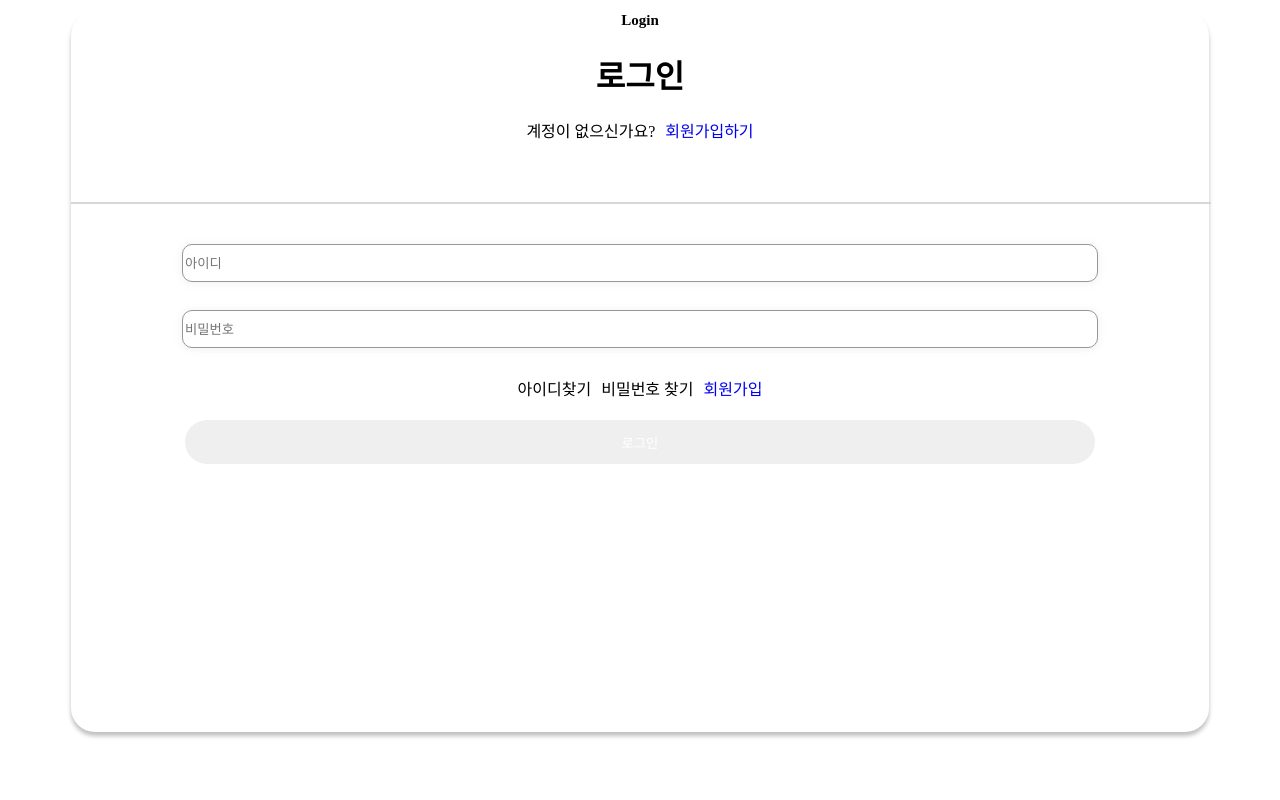
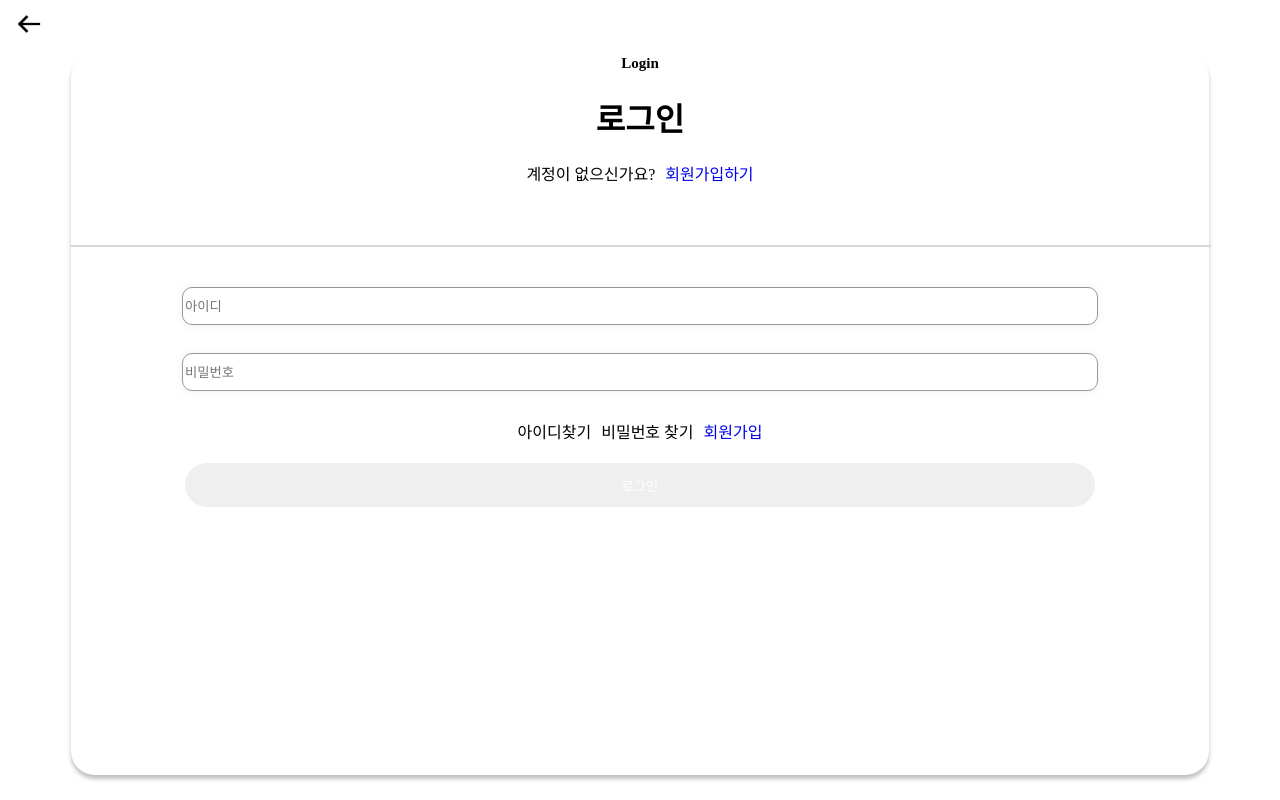
Before and after one commit to Skin-Beauty/Beauty-Front, a React (Create React App) app: page /login in a window 1280 px wide. Built offline with nearby package versions, Linux system fonts and the light colour scheme.

Commit message:
feat: 뒤로가기 기능 추가

```diff
--- /dev/null
+++ b/src/components/backBtn.js
@@ -0,0 +1,32 @@
+import styled from "styled-components";
+import React, { useEffect, useState } from "react";
+import { useNavigate } from "react-router-dom";
+import Up from "../asset/Up.svg";
+
+const BackBtn = () => {
+  const navigate = useNavigate();
+  const onClickBtn = () => {
+    console.log("back");
+    navigate(-1); // 바로 이전 페이지로 이동, '/main' 등 직접 지정도 당연히 가능
+  };
+  return (
+    <>
+      <BackButton onClick={onClickBtn}>
+        <img src={Up}></img>
+      </BackButton>
+    </>
+  );
+};
+
+const BackButton = styled.button`
+  width: 30px;
+  height: 30px;
+  cursor: pointer;
+  border: none;
+  background: none;
+  img {
+    width: 30px;
+  }
+`;
+
+export default BackBtn;
--- a/src/pages/CosmeticPage.js
+++ b/src/pages/CosmeticPage.js
@@ -4,10 +4,12 @@ import { Link } from "react-router-dom";
 import "../styles/common.scss";
 import titleBox from "../components/titleBox";
 import popularCosmetic from "../_mock/popular";
+import BackBtn from "../components/backBtn";
 
 const CosmeticPage = () => {
   return (
     <>
+      <BackBtn></BackBtn>
       {titleBox("인기제품")}
       {popularCosmetic.map((cos) => {
         return (
--- a/src/pages/LoginPage.js
+++ b/src/pages/LoginPage.js
@@ -2,6 +2,7 @@ import React, { useEffect, useState } from "react";
 import styled, { createGlobalStyle } from "styled-components";
 import { Link } from "react-router-dom";
 import "../styles/common.scss";
+import BackBtn from "../components/backBtn";
 
 const LoginPage = () => {
   useEffect(() => {
@@ -9,6 +10,7 @@ const LoginPage = () => {
   }, []);
   return (
     <>
+      <BackBtn></BackBtn>
       <Wrapper>
         <SubTitle>Login</SubTitle>
         <Title>로그인</Title>
--- a/src/pages/RegisterPage.js
+++ b/src/pages/RegisterPage.js
@@ -2,6 +2,7 @@ import React, { useEffect, useState } from "react";
 import styled, { createGlobalStyle } from "styled-components";
 import { Link } from "react-router-dom";
 import "../styles/common.scss";
+import BackBtn from "../components/backBtn";
 
 const RegisterPage = () => {
   useEffect(() => {
@@ -9,6 +10,7 @@ const RegisterPage = () => {
   }, []);
   return (
     <>
+      <BackBtn></BackBtn>
       <Wrapper>
         <SubTitle>Create an account</SubTitle>
         <Title>회원가입</Title>
```
Also changed, not shown: src/asset/Up.svg (added).
